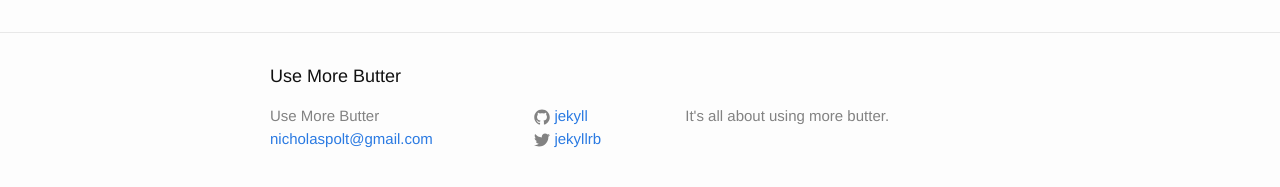
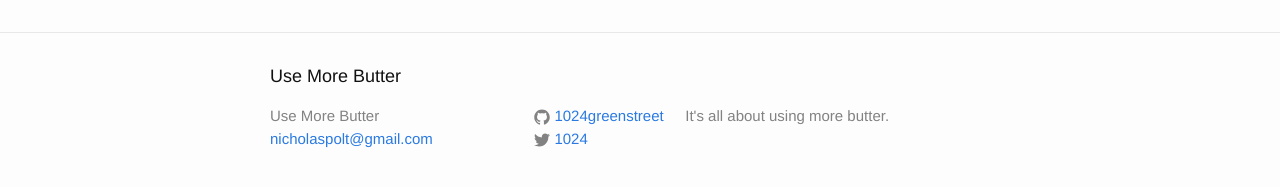
Before and after one commit to 1024greenstreet/1024greenstreet.github.io, a Jekyll site: the page built from index.html, in a window 1280 px wide. Shown: the part 354-541 px from the top of the page. Built offline with Jekyll 4.4.1, drawn with Linux system fonts in a browser that asks for light colours.

```diff
--- a/_config.yml
+++ b/_config.yml
@@ -3,10 +3,10 @@ title: Use More Butter
 email: nicholaspolt@gmail.com
 description: > #
   It's all about using more butter.
-baseurl: "/1024greenstreet.github.io" # the subpath of your site, e.g. /blog/
+baseurl: "" # the subpath of your site, e.g. /blog/
 url: "http://1024greenstreet.github.io" # the base hostname & protocol for your site
-twitter_username: jekyllrb
-github_username:  jekyll
+twitter_username: 1024
+github_username:  1024greenstreet
 
 # Build settings
 markdown: kramdown
```
